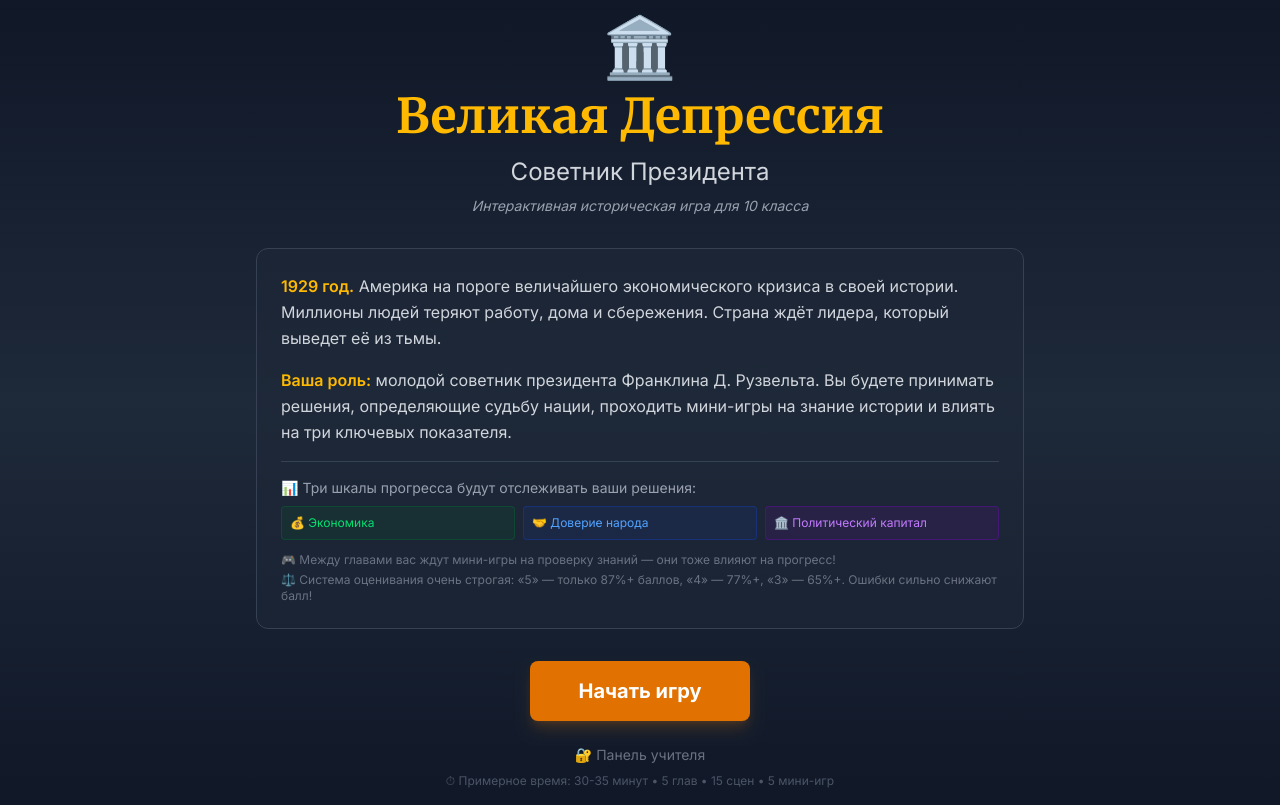
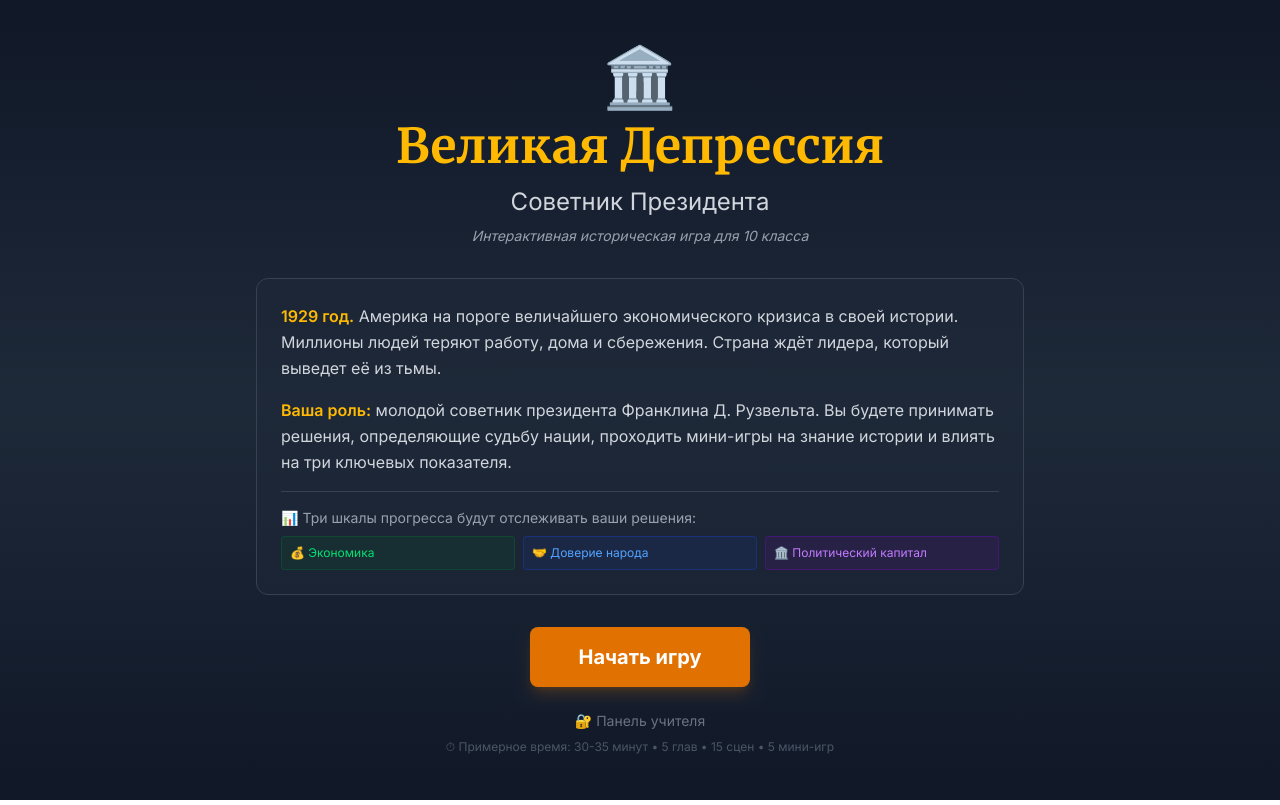
Before and after one commit to Sadebu/veldep, a React (Vite) app: page / in a window 1280 px wide. Built offline with nearby package versions, Linux system fonts and the light colour scheme.

Commit message:
task snapshot d5cd8cdf-841c-4a8a-8413-64d83ff5879a

```diff
--- a/src/App.tsx
+++ b/src/App.tsx
@@ -360,12 +360,7 @@ function App() {
                   <span className="text-purple-400">🏛️ Политический капитал</span>
                 </div>
               </div>
-              <p className="text-gray-500 text-xs mt-3">
-                🎮 Между главами вас ждут мини-игры на проверку знаний — они тоже влияют на прогресс!
-              </p>
-              <p className="text-gray-500 text-xs mt-1">
-                ⚖️ Система оценивания очень строгая: «5» — только 87%+ баллов, «4» — 77%+, «3» — 65%+. Ошибки сильно снижают балл!
-              </p>
+
             </div>
           </div>
 
```
